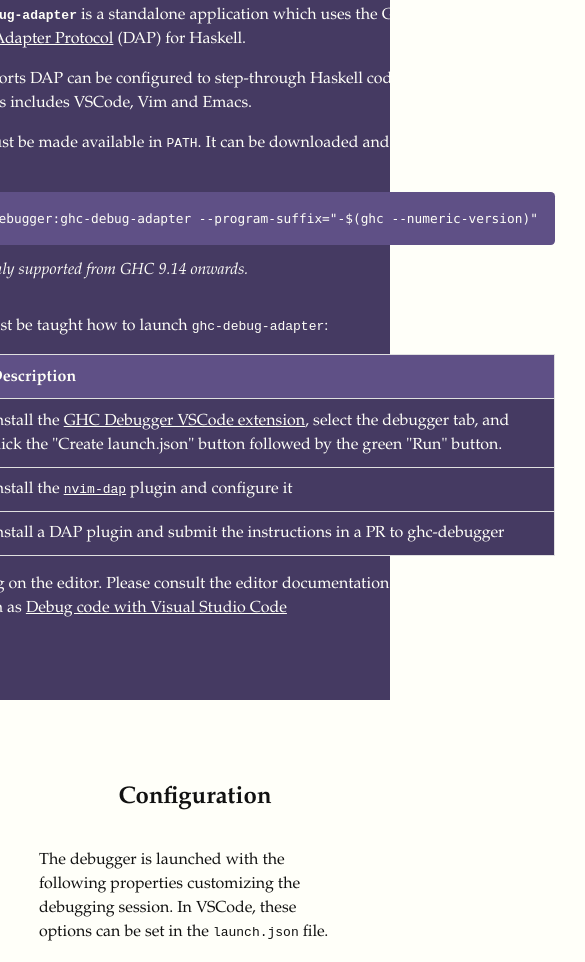
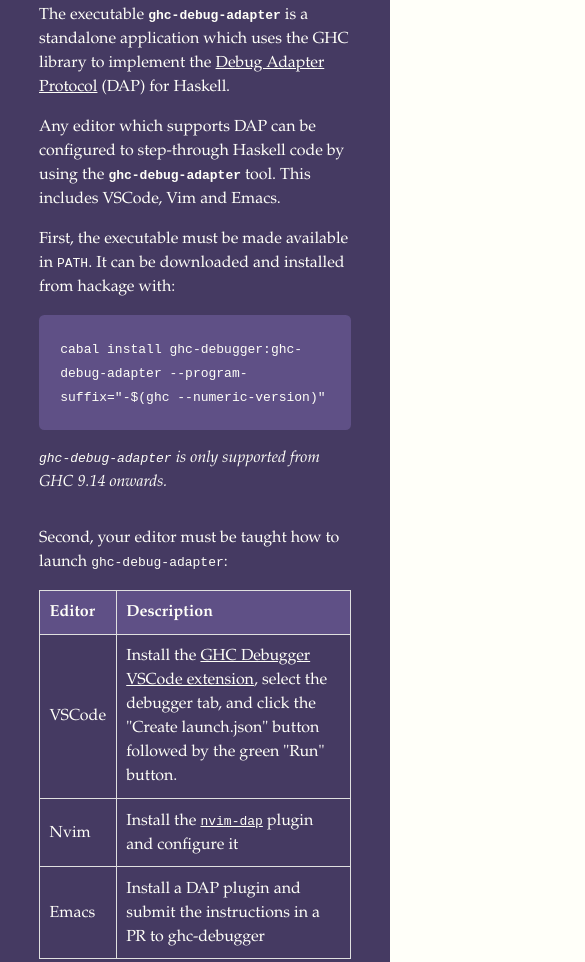
Before and after one commit to well-typed/haskell-debugger, a plain HTML site: page docs/index.html in a window 390 px wide. Shown: the part 835-1797 px from the top of the page, 585 px wide, since content can reach past the window. Drawn offline with Linux system fonts and the light colour scheme.

Commit message:
fix responsiveness mobile overflow

```diff
--- a/docs/index.html
+++ b/docs/index.html
@@ -65,7 +65,7 @@
 
     /* https://modernfontstacks.com/ */
     body {
-        overflow-x: hidden;
+        /* overflow-x: hidden; */
         background-color: #fffff9;
         color: #111;
 
@@ -101,12 +101,12 @@
         z-index: -100;
     }
 
-    pre > code {
-        display: block;
+    pre {
+        white-space: pre-wrap;
+        border-radius: 0.33em;
+        padding: 1.33em;
         background-color: #fffff9;
         color: #111;
-        padding: 1.33em;
-        border-radius: 0.33em;
         font-family: ui-monospace, 'Cascadia Code', 'Source Code Pro', Menlo, Consolas, 'DejaVu Sans Mono', monospace;
         font-weight: normal;
     }
@@ -144,7 +144,7 @@
       font-weight: 600;
     }
 
-    code.dark {
+    pre.dark {
       background: #5f5086;
       color: #fffff9
     }
@@ -223,7 +223,9 @@
             <p>
             First, the executable must be made available in <code>PATH</code>. It can be downloaded and installed from hackage with:
             </p>
-            <pre style="margin: 1em 0"><code class="dark" style="width: 100%; font-size: 0.8rem">cabal install ghc-debugger:ghc-debug-adapter --program-suffix="-$(ghc --numeric-version)"</code></pre>
+            <div>
+            <pre style="margin: 1em 0;" class="dark"><code>cabal install ghc-debugger:ghc-debug-adapter --program-suffix="-$(ghc --numeric-version)"</code></pre>
+            </div>
             <p style="margin-top:0em; padding-top: 0em;"><em><code>ghc-debug-adapter</code> is only supported from GHC 9.14 onwards.</em></p>
             <p style="margin-top:2em">
             Second, your editor must be taught how to launch <code>ghc-debug-adapter</code>:
@@ -305,13 +307,13 @@
 
     <section style="background:#453a62; color:#fffff9">
         <h2 id="talks">Talks</h2>
-        <div style="display: flex; flex-direction: row; gap: 1em; flex-wrap: wrap; margin: auto; text-align: center; margin-top: 1em">
-            <iframe width="560" height="315" src="https://www.youtube.com/embed/p-hBweQg42s?si=mjZ_G-p0jrJoy7yj" title="YouTube video player" frameborder="0" allow="accelerometer; autoplay; clipboard-write; encrypted-media; gyroscope; picture-in-picture; web-share" referrerpolicy="strict-origin-when-cross-origin" allowfullscreen></iframe>
+        <div style="display: flex; flex-direction: row; gap: 1em; flex-wrap: wrap; margin: auto; text-align: center; margin-top: 1em; width: 100%; justify-content: center; align-items: center;">
+            <iframe style="aspect-ratio: 16 / 9; width: 100%; max-width: 50em" src="https://www.youtube.com/embed/p-hBweQg42s?si=mjZ_G-p0jrJoy7yj" title="YouTube video player" frameborder="0" allow="accelerometer; autoplay; clipboard-write; encrypted-media; gyroscope; picture-in-picture; web-share" referrerpolicy="strict-origin-when-cross-origin" allowfullscreen></iframe>
             <!-- <iframe width="560" height="315" src="https://www.youtube.com/embed/p-hBweQg42s?si=mjZ_G-p0jrJoy7yj" title="YouTube video player" frameborder="0" allow="accelerometer; autoplay; clipboard-write; encrypted-media; gyroscope; picture-in-picture; web-share" referrerpolicy="strict-origin-when-cross-origin" allowfullscreen></iframe> -->
         </div>
     </section>
 
-    <footer  style="background:#453a62; color:#fffff9">
+    <footer style="background:#453a62; color:#fffff9">
         &copy; 2025 <a style="color:#fffff9" href="https://mercury.com">Mercury</a>, <a style="color:#fffff9" href="https://well-typed.com">Well-Typed, LLP</a>
     </footer>
 
```
